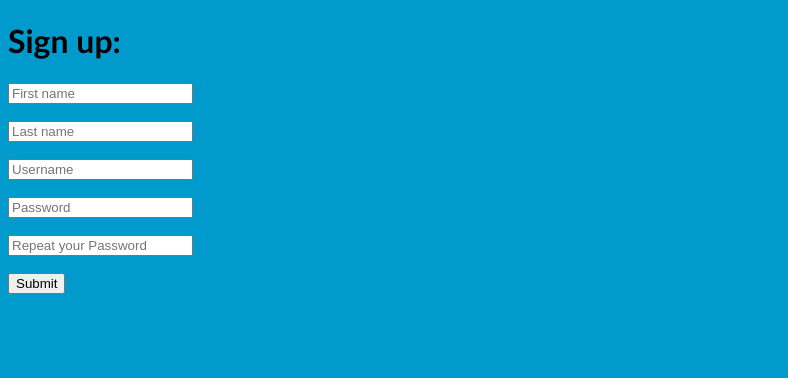
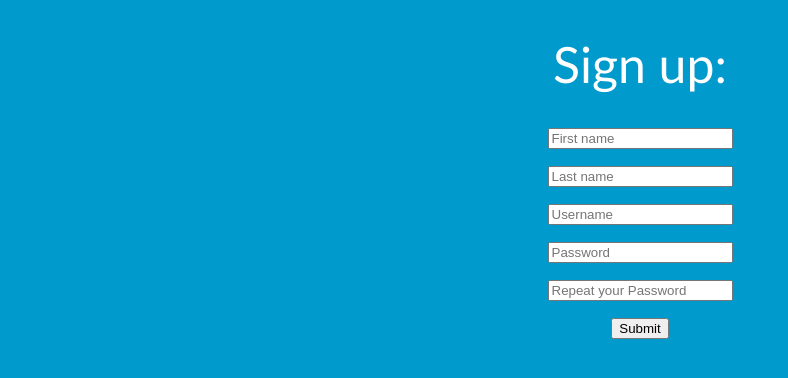
Before and after one commit to Francisca96/LTW-Projeto, a PHP site: page /register.php in a window 1280 px wide. Shown: the top 378 px of the page, without its empty margins (0-788 px from the left). Run offline with PHP 8.4, Linux system fonts and the light colour scheme.

Commit message:
mais cenas

```diff
--- a/css/register.css
+++ b/css/register.css
@@ -2,3 +2,13 @@ html {
   background-color: #009ACD;
   font-family: calibri;
 }
+
+body {
+  text-align: center;
+}
+
+h1 {
+  color: white;
+  font-size: 50px;
+  font-weight: normal;
+}
```
